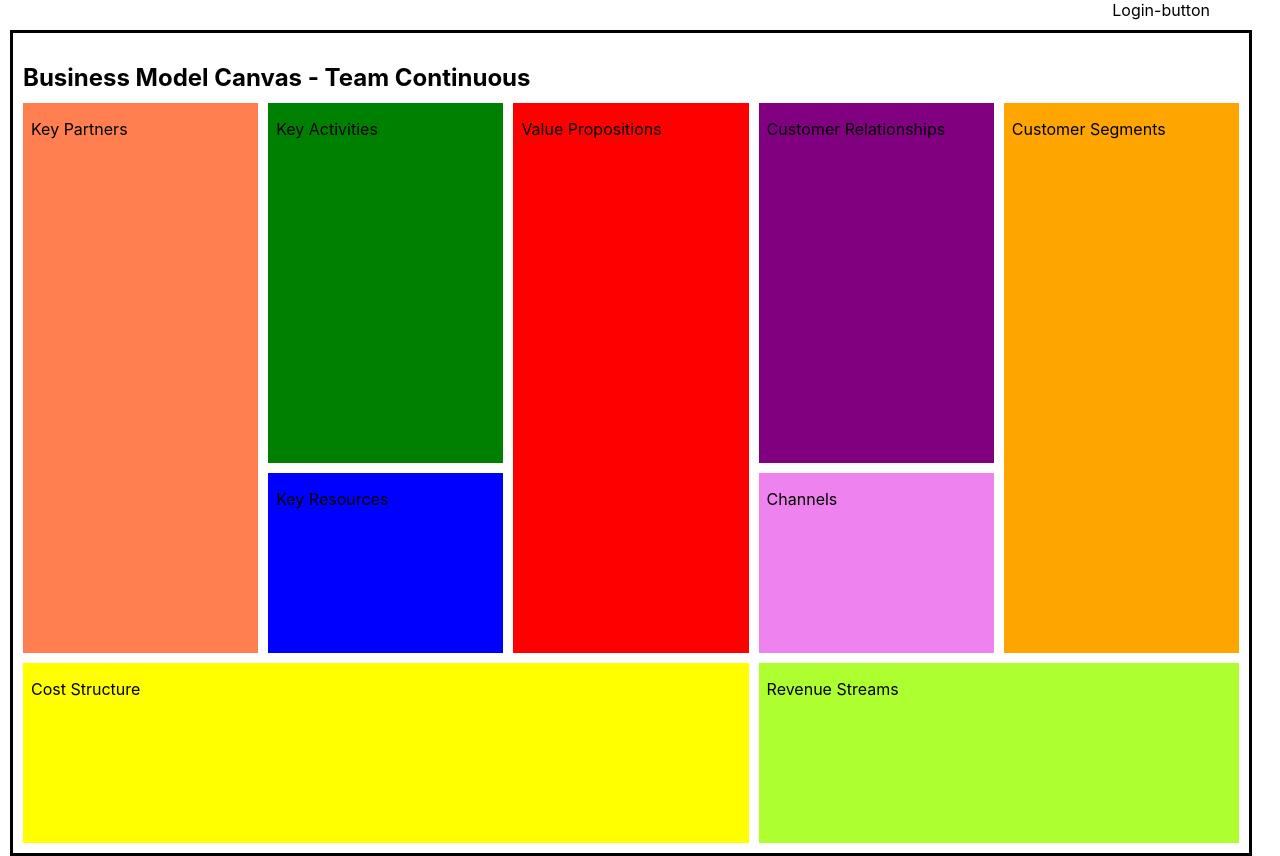
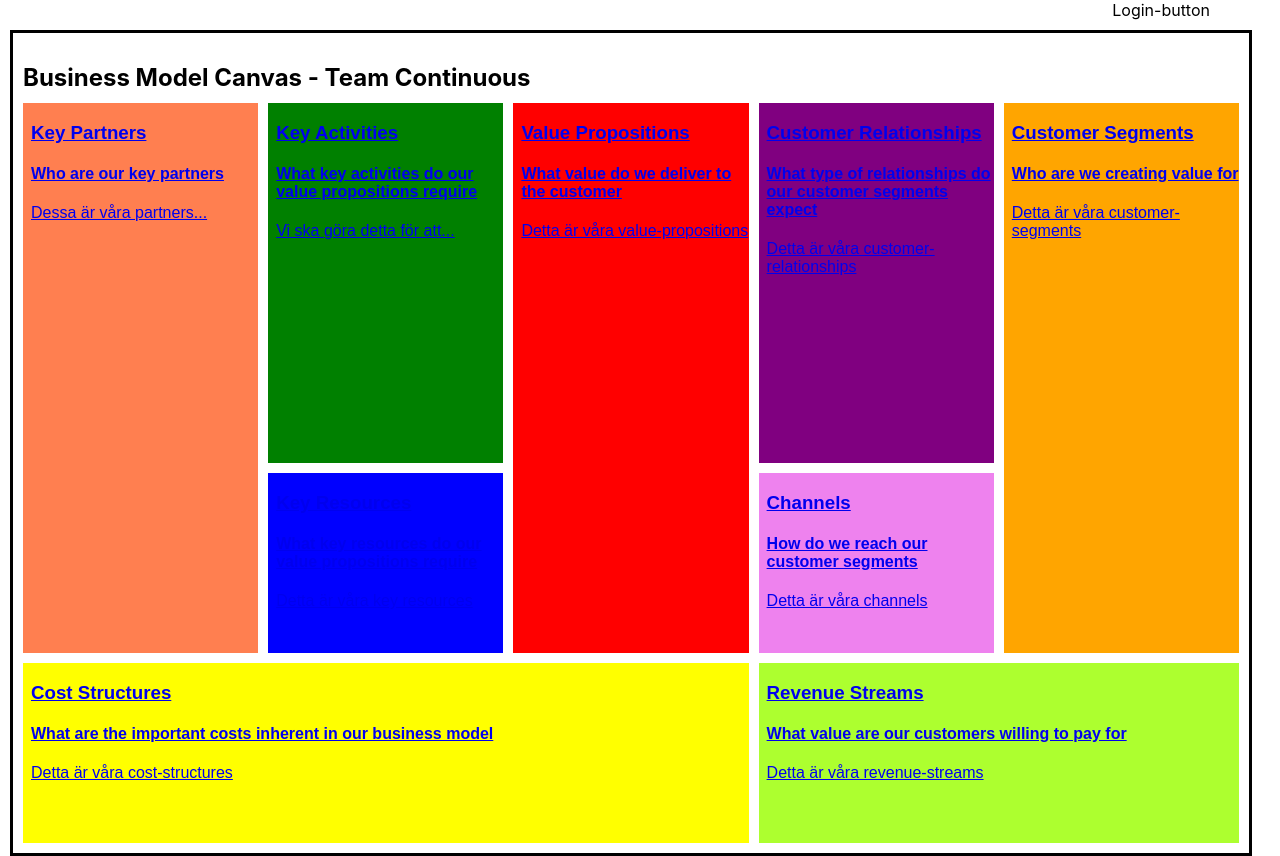
Before and after one commit to weaddquality/business-model-canvas, a React (Create React App) app: page / in a window 1280 px wide. Built offline with nearby package versions, Linux system fonts and the light colour scheme.

Commit message:
Add work from Coding Dojo-session

```diff
--- a/package.json
+++ b/package.json
@@ -20,6 +20,7 @@
   "dependencies": {
     "react": "^16.6.0",
     "react-dom": "^16.6.0",
+    "react-router-dom": "^4.3.1",
     "react-scripts": "2.1.1"
   }
 }
--- a/src/App.js
+++ b/src/App.js
@@ -1,14 +1,21 @@
 import React, { Component } from 'react';
 import './App.css';
-import Grid from './components/grid/grid.js';
+import Grid from './components/grid/grid';
 import Nav from './components/navigation-bar/nav';
+import Detail from './components/detail/detail';
+import { BrowserRouter, Route, Switch } from 'react-router-dom'
 
 class App extends Component {
   render() {
     return (
       <div className="App">
         <Nav />
-        <Grid />
+        <BrowserRouter>
+          <Switch>
+            <Route exact path="/" component={Grid} />
+            <Route path="/detail" component={Detail} />
+          </Switch>
+        </BrowserRouter>
       </div>
     );
   }
--- /dev/null
+++ b/src/components/area/area.js
@@ -0,0 +1,16 @@
+import React from 'react';
+import { Link } from 'react-router-dom'
+
+const area = function (props) {
+  return (
+    <Link to="/detail" className={`${props.content.className} area`}>
+      <div>
+        <h3>{props.content.header}</h3>
+        <h4>{props.content.description}</h4>
+        <p>{props.content.items}</p>
+      </div>
+    </Link>
+  );
+}
+
+export default area;
--- /dev/null
+++ b/src/components/area/content.js
@@ -0,0 +1,76 @@
+const areaObjects = [
+  {
+    className: 'key-partners',
+    header: 'Key Partners',
+    description: 'Who are our key partners',
+    items: [
+      'Dessa är våra partners...'
+    ]
+  },
+  {
+    className: 'key-activities',
+    header: 'Key Activities',
+    description: 'What key activities do our value propositions require',
+    items: [
+      'Vi ska göra detta för att...'
+    ]
+  },
+  {
+    className: 'key-resources',
+    header: 'Key Resources',
+    description: 'What key resources do our value propositions require',
+    items: [
+      'Detta är våra key resources'
+    ]
+  },
+  {
+    className: 'value-propositions',
+    header: 'Value Propositions',
+    description: 'What value do we deliver to the customer',
+    items: [
+      'Detta är våra value-propositions'
+    ]
+  },
+  {
+    className: 'customer-relationships',
+    header: 'Customer Relationships',
+    description: 'What type of relationships do our customer segments expect',
+    items: [
+      'Detta är våra customer-relationships'
+    ]
+  },
+  {
+    className: 'channels',
+    header: 'Channels',
+    description: 'How do we reach our customer segments',
+    items: [
+      'Detta är våra channels'
+    ]
+  },
+  {
+    className: 'customer-segments',
+    header: 'Customer Segments',
+    description: 'Who are we creating value for',
+    items: [
+      'Detta är våra customer-segments'
+    ]
+  },
+  {
+    className: 'cost-structures',
+    header: 'Cost Structures',
+    description: 'What are the important costs inherent in our business model',
+    items: [
+      'Detta är våra cost-structures'
+    ]
+  },
+  {
+    className: 'revenue-streams',
+    header: 'Revenue Streams',
+    description: 'What value are our customers willing to pay for',
+    items: [
+      'Detta är våra revenue-streams'
+    ]
+  },
+]
+
+export default areaObjects;
--- /dev/null
+++ b/src/components/detail/detail.js
@@ -0,0 +1,17 @@
+import React from 'react';
+import { Link } from 'react-router-dom'
+
+const Detail = () => {
+  return (
+    <div>Detail page:
+      <div>
+        <Link to="/">
+          Go to grid
+      </Link>
+      </div>
+    </div>
+
+  )
+}
+
+export default Detail;
--- a/src/components/grid/grid.css
+++ b/src/components/grid/grid.css
@@ -17,15 +17,22 @@
     "cost-structures cost-structures cost-structures revenue-streams revenue-streams"
 }
 
-p {
+h3, h4, p {
   margin-left: 8px;
+  font-family: Arial, Helvetica, sans-serif;
 }
+
 
 .header {
   grid-area: header;
   height: 1px;
   text-align: left;
   background-color: white;
+}
+
+.area:hover {
+  background-color: gray;
+  cursor: pointer;
 }
 
 .key-partners {
--- a/src/components/grid/grid.js
+++ b/src/components/grid/grid.js
@@ -1,23 +1,21 @@
 import React from 'react';
 import './grid.css';
+import Area from '../area/area';
+import areaObjects from '../area/content';
 
-const Grid = function () {
+const Grid = () => {
+  const areas = areaObjects.map((object) => {
+    return <Area key={object.className} content={object} />
+  })
+
   return (
-    <div class="container">
-      <div class="header">
+    <div className="container">
+      <div className="header">
         <h2>Business Model Canvas - Team Continuous</h2>
       </div>
-      <div class="key-partners"><p>Key Partners</p></div>
-      <div class="key-activities"><p>Key Activities</p></div>
-      <div class="key-resources"><p>Key Resources</p></div>
-      <div class="value-propositions"><p>Value Propositions</p></div>
-      <div class="customer-relationships"><p>Customer Relationships</p></div>
-      <div class="channels"><p>Channels</p></div>
-      <div class="customer-segments"><p>Customer Segments</p></div>
-      <div class="cost-structures"><p>Cost Structure</p></div>
-      <div class="revenue-streams"><p>Revenue Streams</p></div>
+      {areas}
     </div>
-  );
+  )
 }
 
-export default Grid;
+export default Grid
```
Also changed, not shown: 1 other file (tests, documents, lock files or other folders).
